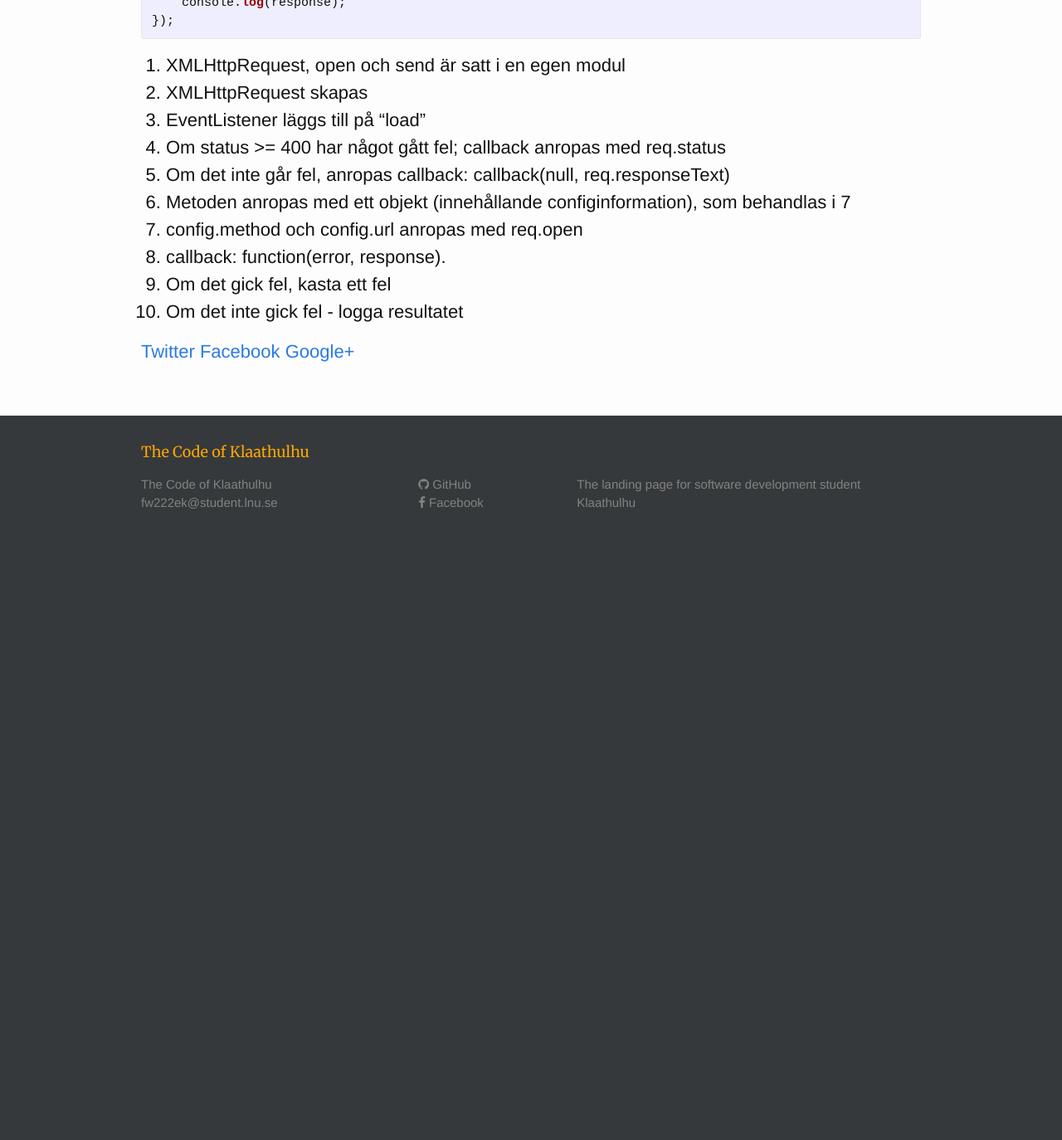
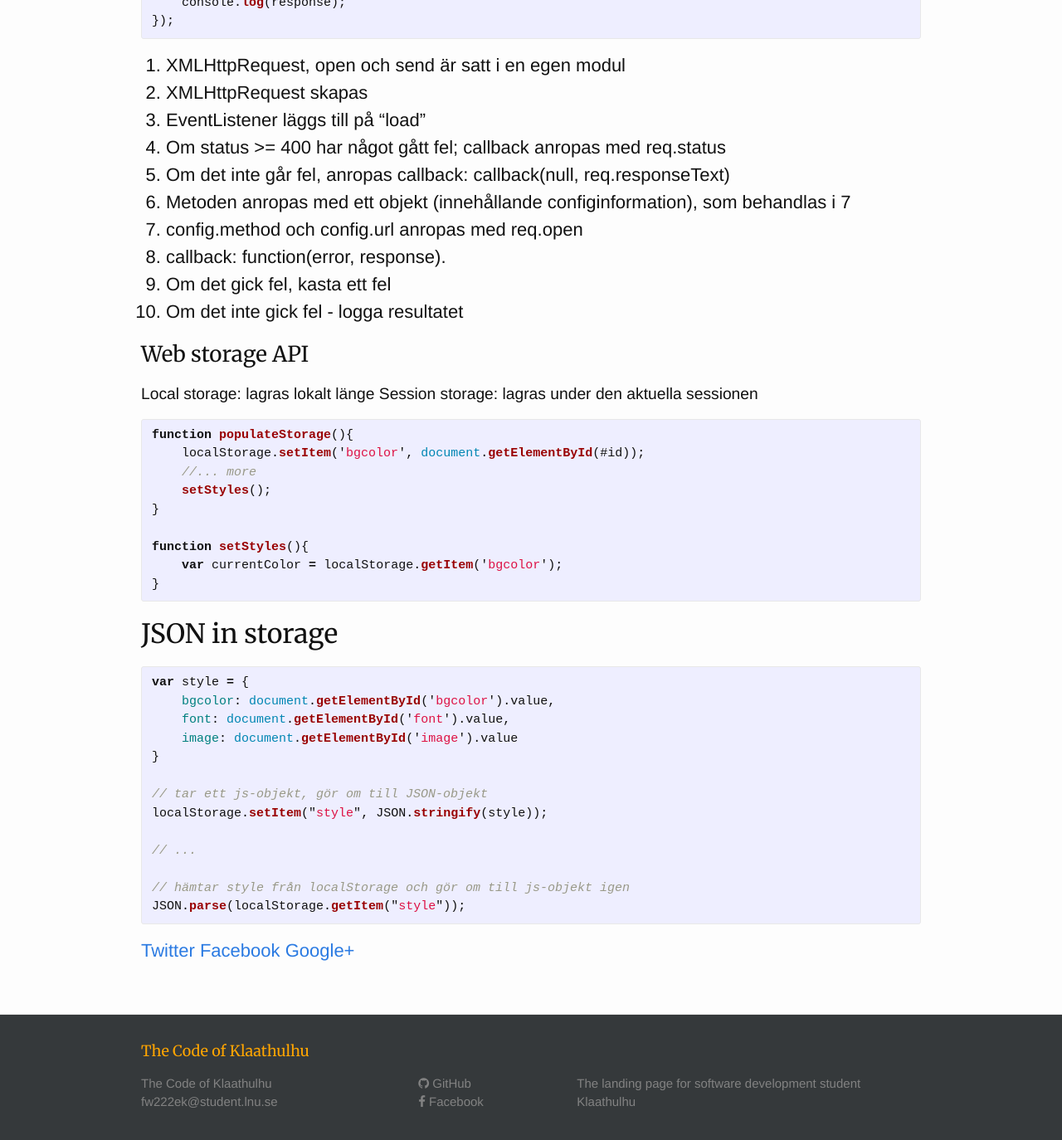
Before and after one commit to klaathulhu/klaathulhu.github.io, a Jekyll site: the page built from _posts/2015-11-29-1DV022-L04.markdown, in a window 1280 px wide and 1400 px high, scrolled down 4413 px. Shown: the top 1374 px of the window at 83% size. Built offline with Jekyll 4.4.1, drawn with Linux system fonts in a browser that asks for light colours; nearby versions of some CDN libraries; before the commit the page ends 5091 px from its top, so only the background shows below that.

Commit message:
adds l04

```diff
--- a/_posts/2015-11-29-1DV022-L04.markdown
+++ b/_posts/2015-11-29-1DV022-L04.markdown
@@ -116,3 +116,37 @@ ajax.request({method: "get", url: "data.json"}, function(error, response){
 8. callback: function(error, response).
 9. Om det gick fel, kasta ett fel
 10. Om det inte gick fel - logga resultatet
+
+
+###Web storage API
+Local storage: lagras lokalt länge
+Session storage: lagras under den aktuella sessionen
+
+{% highlight javascript %}
+function populateStorage(){
+    localStorage.setItem('bgcolor', document.getElementById(#id));
+    //... more
+    setStyles();
+}
+
+function setStyles(){
+    var currentColor = localStorage.getItem('bgcolor');
+}
+{% endhighlight %}
+
+##JSON in storage
+{% highlight javascript %}
+var style = {
+    bgcolor: document.getElementById('bgcolor').value,
+    font: document.getElementById('font').value,
+    image: document.getElementById('image').value
+}
+
+// tar ett js-objekt, gör om till JSON-objekt
+localStorage.setItem("style", JSON.stringify(style));
+
+// ...
+
+// hämtar style från localStorage och gör om till js-objekt igen
+JSON.parse(localStorage.getItem("style"));
+{% endhighlight %}
```
